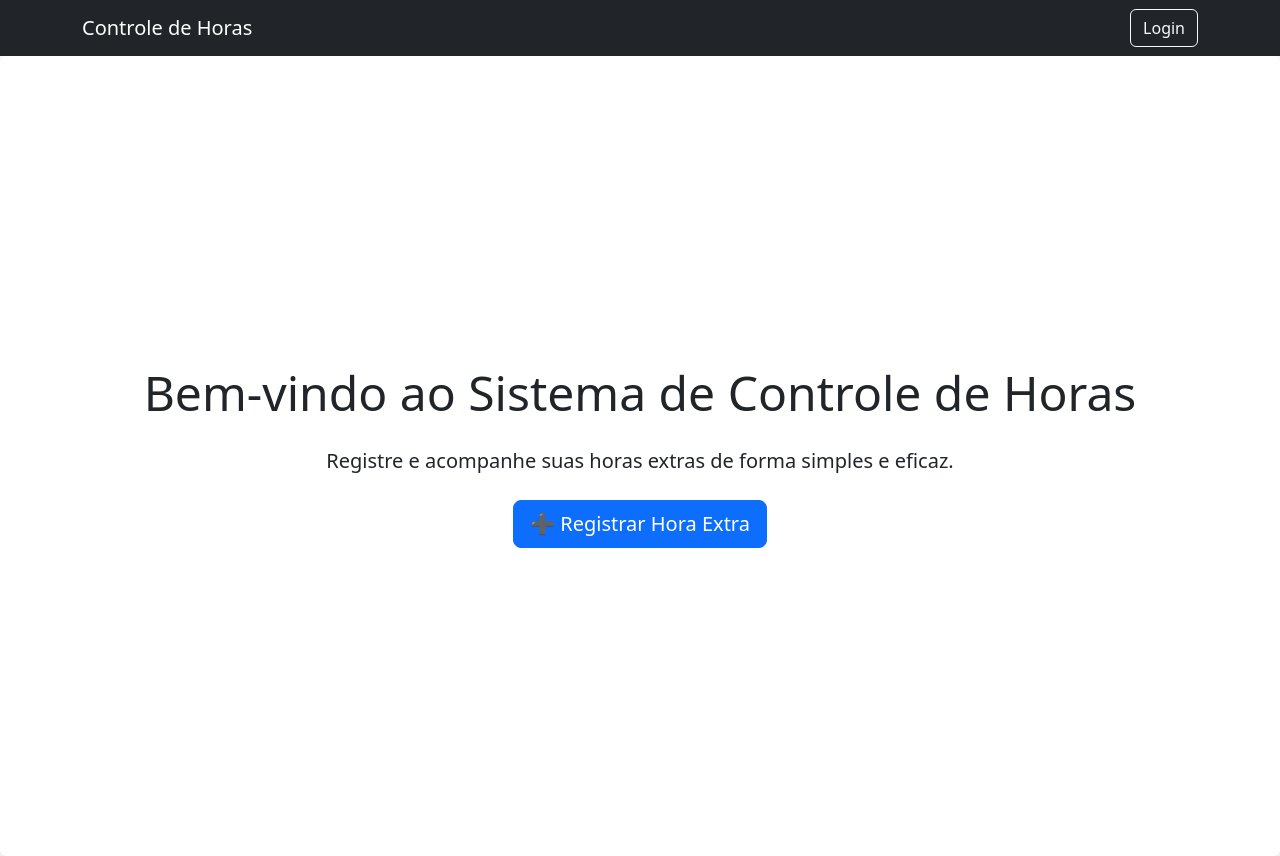
After one commit to silviadebussi/horaextra, a Django app: page /landing.html in a window 1280 px wide. The commit adds this page. Run offline with Django 5.2, Linux system fonts and the light colour scheme.

Commit message:
att templates

```diff
--- a/core/Templates/core/Inicio.html
+++ b/core/Templates/core/Inicio.html
@@ -11,7 +11,7 @@
             <a class="navbar-brand" href="{% url 'lista_registros' %}">Controle de Horas</a>
             <a class="btn btn-light" href="{% url 'criar_registro' %}">+ Novo Registro</a>
             <a href="{% url 'login' %}">Login</a>
-
+            <a href="{% url 'landing' %}">Landing page</a>
         </div>
     </nav>
 
--- /dev/null
+++ b/core/Templates/core/landing.html
@@ -0,0 +1,38 @@
+<!-- templates/core/landing.html -->
+<!DOCTYPE html>
+<html lang="pt-br">
+<head>
+    <meta charset="UTF-8">
+    <title>Controle de Horas - Início</title>
+    <link rel="stylesheet" href="https://cdn.jsdelivr.net/npm/bootstrap@5.3.0/dist/css/bootstrap.min.css">
+    <style>
+        body {
+            background: #f8f9fa;
+        }
+        .hero {
+            min-height: 100vh;
+            display: flex;
+            align-items: center;
+            justify-content: center;
+            text-align: center;
+            padding: 3rem;
+        }
+    </style>
+</head>
+<body>
+    <nav class="navbar navbar-dark bg-dark p-2">
+        <div class="container">
+            <a class="navbar-brand" href="{% url 'landing' %}">Controle de Horas</a>
+            <a class="btn btn-outline-light" href="{% url 'login' %}">Login</a>
+        </div>
+    </nav>
+
+    <div class="hero bg-white shadow-sm rounded p-5">
+        <div>
+            <h1 class="display-5 mb-4">Bem-vindo ao Sistema de Controle de Horas</h1>
+            <p class="lead mb-4">Registre e acompanhe suas horas extras de forma simples e eficaz.</p>
+            <a href="{% url 'criar_registro' %}" class="btn btn-primary btn-lg">➕ Registrar Hora Extra</a>
+        </div>
+    </div>
+</body>
+</html>
--- a/core/urls.py
+++ b/core/urls.py
@@ -26,5 +26,9 @@ urlpatterns = [
     path('horas/', views.registrar_horas, name='registrar_horas'),
     path('login/', auth_views.LoginView.as_view(template_name='login.html'), name='login'),
     path('logout/', auth_views.LogoutView.as_view(next_page='login'), name='logout'),
+    path('landing.html', views.landing, name='landing'),
+    path('novo/', views.criar_registro, name='criar_registro'),
+    path('lista/', views.lista_registros, name='lista_registros'),
+    path('login/', views.CustomLoginView.as_view(), name='login'),
 
 ]
--- a/core/views.py
+++ b/core/views.py
@@ -11,6 +11,7 @@ from .models import AtividadeHoraExtra
 from .forms import AtividadeHoraExtraForm
 from django.contrib.auth.decorators import login_required
 from django.http import HttpResponseForbidden
+from django.contrib.auth.views import LoginView
 
 
 class IndexView(TemplateView):
@@ -140,3 +141,10 @@ def registrar_horas(request):
 @login_required
 def painel(request):
     return render(request, 'inicio.html')
+
+def landing(request):
+    return render(request, 'core/landing.html')
+
+
+class CustomLoginView(LoginView):
+    template_name = 'core/login.html'
```
Also changed, not shown: db.sqlite3.
